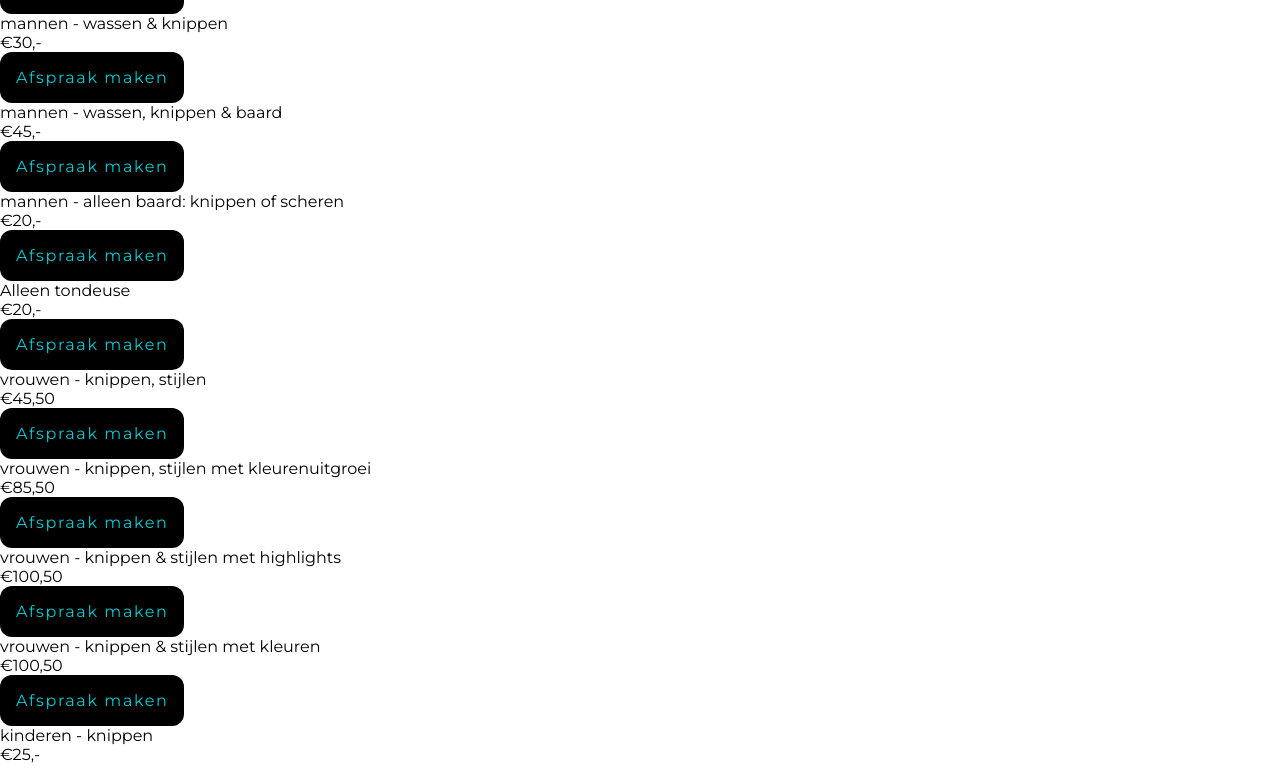
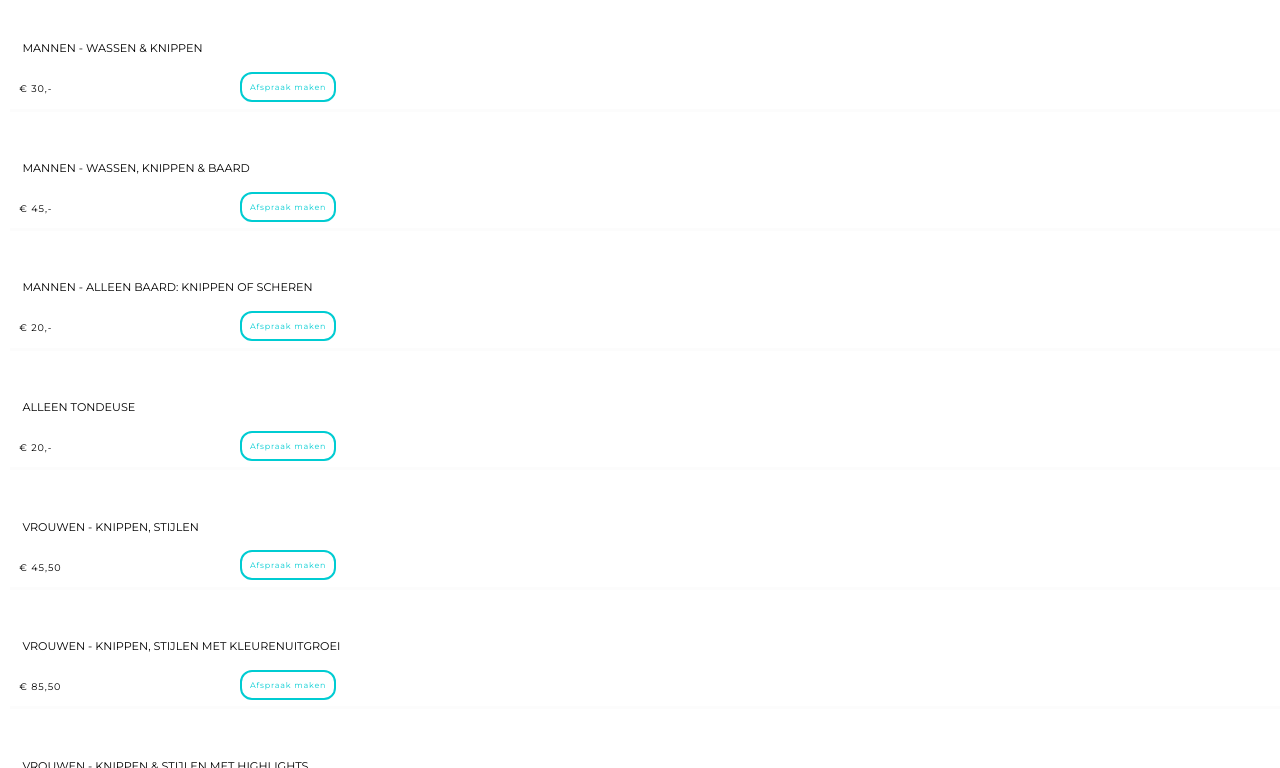
Before and after one commit to keanuwesterman/frontend, a plain HTML site: page prijslijst.html in a window 1280 px wide. Shown: the part 141-909 px from the top of the page. Drawn offline with Linux system fonts and the light colour scheme.

Commit message:
Add files via upload

```diff
--- a/css/stijl.css
+++ b/css/stijl.css
@@ -33,6 +33,8 @@ header nav {
 
 header nav img {
     margin-left: 0.5rem;
+    	 width: 6rem;
+
 }
 
 header nav ul{
@@ -70,10 +72,6 @@ header nav ul li:hover{
 header nav ul li a{
 	color: black;
 	text-decoration: none;
-}
-
-header nav img {
-	 width: 10rem;
 }
 
 /*Hamburger menu*/
@@ -268,7 +266,7 @@ main section:nth-of-type(4) p{
 
 /* section 5 = button */
 
-main section:nth-of-type(5) button{
+/*main section:nth-of-type(5) button{
 	padding:1em;
 	font-size: 1em;
 	border-radius: 12px;
@@ -292,17 +290,17 @@ main section:nth-of-type(5) button:hover{
 	box-shadow: none;
 	border-style:solid;
 	border-color: white;
-}
+}*/
 
 /*section 6 | tabel openingstijden*/
 
-main section:nth-of-type(6){
+main section:nth-of-type(5){
 	background-color: black;
 	position: relative;
 	top: 6em;
 }
 
-main section:nth-of-type(6) h3{
+main section:nth-of-type(5) h3{
 	text-align: center;
 	font-size: 1.5em;
 	color: white;
@@ -311,7 +309,7 @@ main section:nth-of-type(6) h3{
 	letter-spacing: 0.1em;
 }
 
-main section:nth-of-type(6) table{
+main section:nth-of-type(5) table{
 	text-align: center;
 	color: white;
 	margin: auto;
@@ -329,6 +327,10 @@ table tbody tr th:first-of-type{
 
 
 #gevel {
+	width: 100%;
+}
+
+iframe{
 	width: 100%;
 }
 
@@ -436,31 +438,104 @@ main fieldset form > section p:last-of-type {
 /*CODE VOOR PRIJSLIJST*/
 
 main article button{
+	margin-top: 1em;
 	padding:1em;
-	font-size: 1em;
+	font-size: 0.5em;
 	border-radius: 12px;
 	border-style: none;
-	background-color: black;
+	background-color: white;
 	color: #00CCD2;
 	letter-spacing: 0.1em;
-	margin: auto;
-    box-shadow: 0 8px 7px 0 rgba(255, 255, 255, .9);
+/*    box-shadow: 0 8px 7px 0 rgba(0, 0, 0, .5);
+*/    position: relative;
+    left: 30em;
+    top: 5em;
+    display: block;
+    flex-direction: column;
+    border-style: solid;
+    border-color: #00CCD2;
 }
+
 main article button:hover{
 	background-color: #00CCD2;
 	color:white;
 	transition: 1s;
 	box-shadow: none;
-	border-style:solid;
-	border-color: white;
+	box-shadow: 0 8px 7px 0 rgba(255, 255, 255, .9);
+}
+
+main article:first-of-type button{
+	position: relative;
+	top: 9em;
+}
+
+main article:nth-of-type(2) button{
+	position: relative;
+	top: 9em;
+}
+
+main article:nth-of-type(3) button{
+	position: relative;
+	top: 9em;
+}
+
+main article:nth-of-type(4) button{
+	position: relative;
+	top: 9em;
+}
+
+main article:nth-of-type(5) button{
+	position: relative;
+	top: 9em;
+}
+
+main article:nth-of-type(6) button{
+	position: relative;
+	top: 9em;
+}
+
+main article:nth-of-type(7) button{
+	position: relative;
+	top: 9em;
+}
+
+main article:nth-of-type(8) button{
+	position: relative;
+	top: 9em;
+}
+
+main article:nth-of-type(9) button{
+	position: relative;
+	top: 9em;
 }
 
 main article p>button{
 	position: relative;
-	left: 30em;
+
 }
 
+main article p {
+	margin-left: 1em;
+	padding-left: 1em;
+	text-transform: uppercase;
+	border-top: none;
+	border-left: none;
+	border-right: none;
+}
 
+main article p:first-of-type {
+	font-size: 0.7em;
+	padding-top: 1em;
+	padding-bottom: 2.5em;
+}
+
+main article p:last-of-type{
+		padding-bottom: 1.5em;
+		font-size: 0.6em;
+		letter-spacing: 0.1em;
+		border-bottom: solid;
+		border-color: #FCFCFC;
+}
 
 
 /* responsive geprobeerd te maken maar wanneer ik dit inschakel, wordt deze code als eerste opgenomen.
--- a/prijslijst.html
+++ b/prijslijst.html
@@ -2,6 +2,7 @@
 <html lang="en">
 	<head>
 		<meta charset="UTF-8">
+		<meta name="viewport" content="width=device-width, initial-scale=1 , user-scalable=no"/>
 		<link rel="stylesheet" href="css/stijl.css">
 		<link href="https://fonts.googleapis.com/css?family=Montserrat" rel="stylesheet">
 		<title>Hairstudio Karim</title>
@@ -28,54 +29,55 @@
 		<!-- Hier begint main -->
 		<main>
 
+			<h2>Prijslijst</h2>
+
 			<article>
 				<button>Afspraak maken</button>
 				<p>mannen - wassen & knippen</p>
-				<p>€30,-</p>
+				<p>€ 30,-</p>
 			</article>
 			<article>
 				<button>Afspraak maken</button>
 				<p>mannen - wassen, knippen & baard</p>
-				<p>€45,-</p>
+				<p>€ 45,-</p>
 			</article>
 
 			<article>
 				<button>Afspraak maken</button>
 				<p>mannen - alleen baard: knippen of scheren</p>
-				<p>€20,-</p>
+				<p>€ 20,-</p>
 			</article>
 			<article>
 				<button>Afspraak maken</button>
 				<p>Alleen tondeuse</p>
-				<p>€20,-</p>
+				<p>€ 20,-</p>
 			</article>
 
 			<article>
 				<button>Afspraak maken</button>
 				<p>vrouwen - knippen, stijlen</p>
-				<p>€45,50</p>
+				<p>€ 45,50</p>
 			</article>
 
 			<article>
 				<button>Afspraak maken</button>
 				<p>vrouwen - knippen, stijlen met kleurenuitgroei </p>
-				<p>€85,50</p>
+				<p>€ 85,50</p>
 			</article>
-
 			<article>
 				<button>Afspraak maken</button>
 				<p>vrouwen - knippen & stijlen met highlights</p>
-				<p>€100,50</p>
+				<p>€ 100,50</p>
 			</article>
 			<article>
 				<button>Afspraak maken</button>
 				<p>vrouwen - knippen & stijlen met kleuren </p>
-				<p>€100,50</p>
+				<p>€ 100,50</p>
 			</article>
 			<article>
 				<button>Afspraak maken</button>
 				<p>kinderen - knippen</p>
-				<p>€25,-</p>
+				<p>€ 25,-</p>
 			</article>
 
 		</main>
```
Also changed, not shown: boeken.html (+1 -5 lines), gallery.html (+1 -6 lines), index.html (+5 -4 lines), 1 other file. Lines whose indentation alone changed are shown as unchanged.
